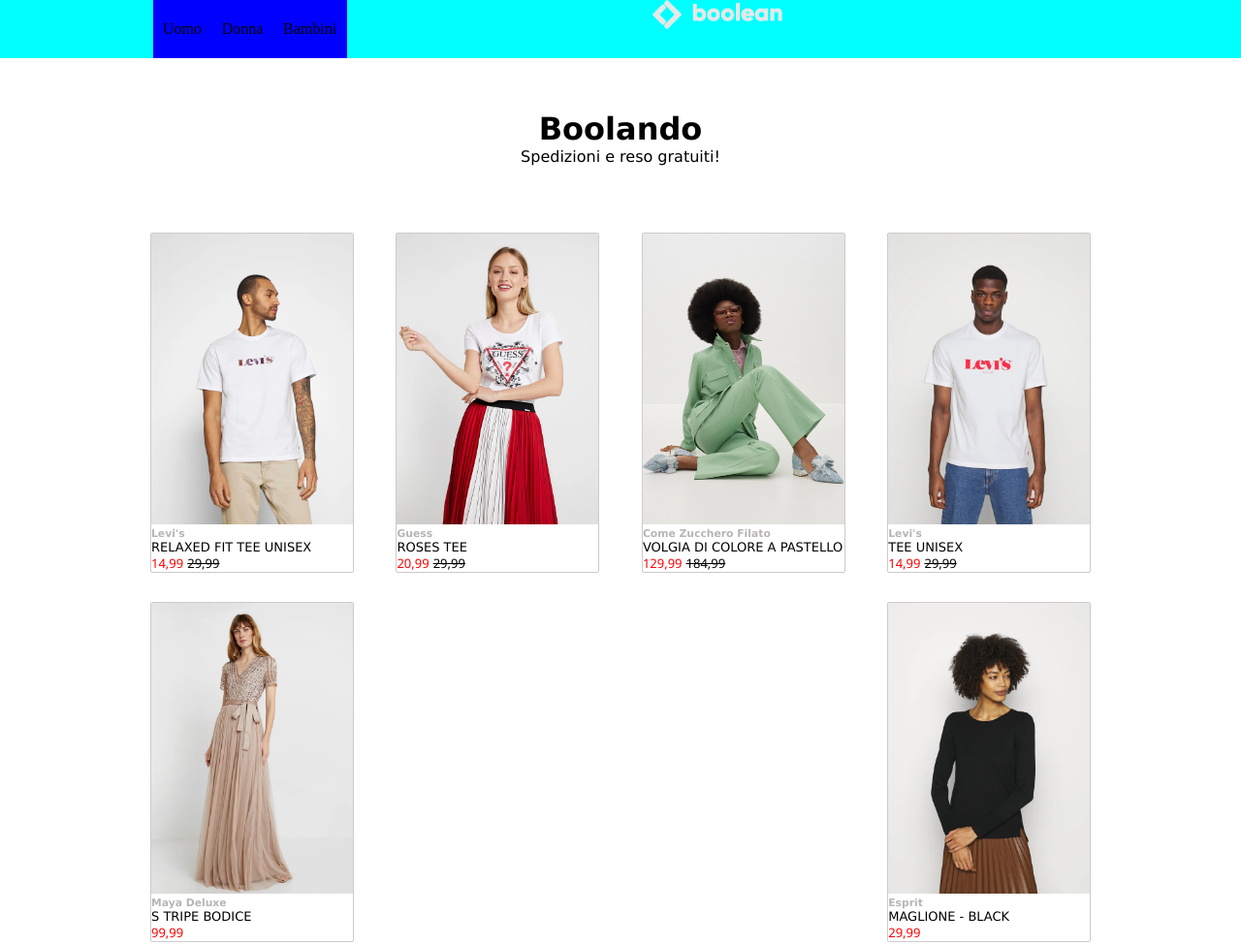
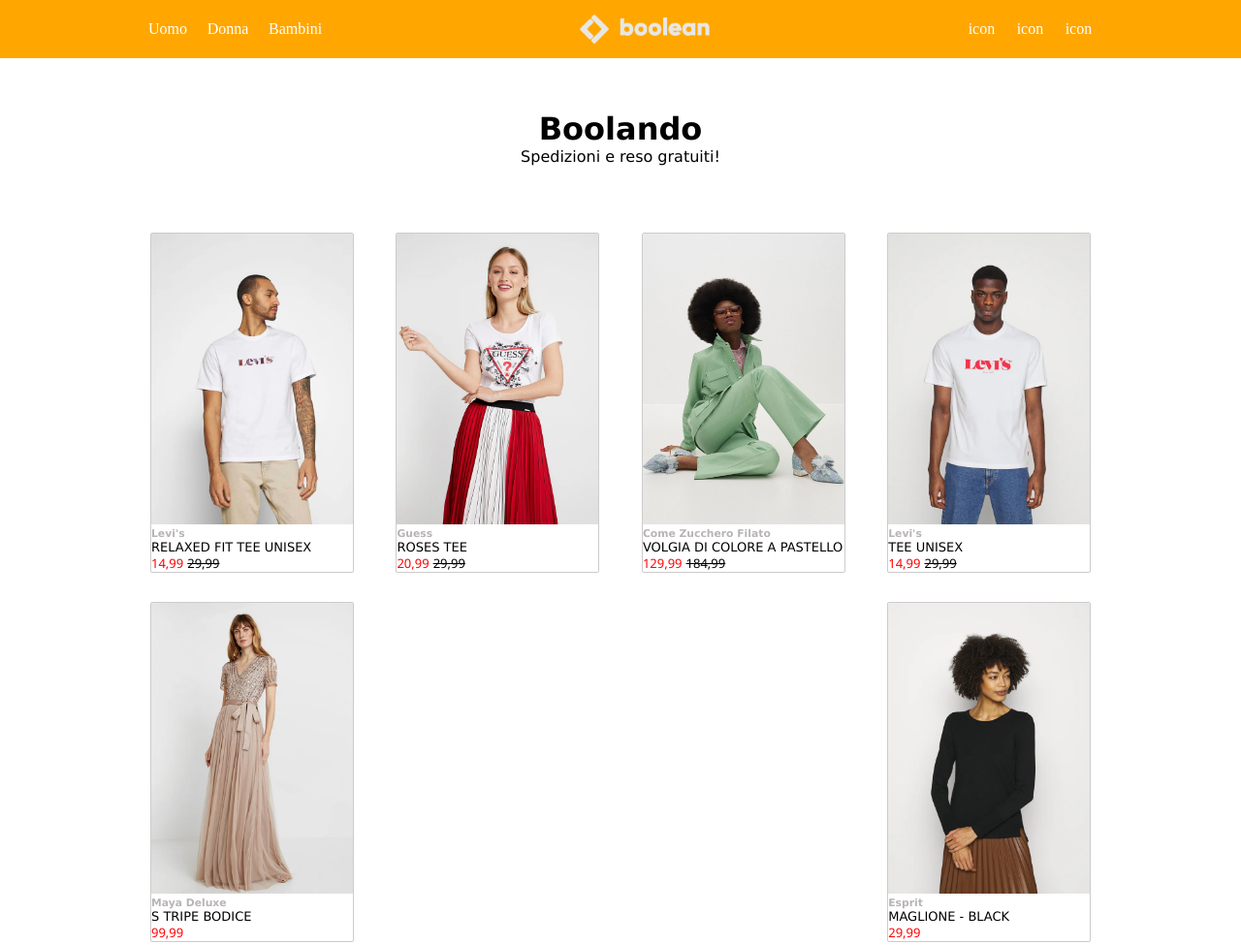
Before and after one commit to thrudr/html-css-boolando, a plain HTML site: page index.html in a window 1280 px wide. Shown: the whole page at 97% size. Drawn offline with Linux system fonts and the light colour scheme.

Commit message:
.nb-icons

```diff
--- a/index.html
+++ b/index.html
@@ -5,7 +5,10 @@
     <meta http-equiv="X-UA-Compatible" content="IE=edge">
     <meta name="viewport" content="width=device-width, initial-scale=1.0">
     <title>Boolando</title>
+
+    <!--Links-->
     <link rel="stylesheet" href="./style.css">
+
 </head>
 <body>
 
@@ -22,7 +25,9 @@
             <img id="height-logo" src="./img/boolean-logo.png" alt="Logo Boolean">
 
             <div class="nb-icons">
-
+                <div><p>icon</p></div>
+                <div><p>icon</p></div>
+                <div><p>icon</p></div>
             </div>
 
         </div>
--- a/style.css
+++ b/style.css
@@ -36,19 +36,27 @@ img {
 #navbar-flex  {
     display: flex;
     justify-content: space-around;
-    background-color: aqua;
+    padding: 15px;
 }
 
 .nb-item {
     display: flex;
     width: 200px;
-    background-color: blue;
     align-items: center;
     justify-content: space-around;
+    color: white;
 }
 
 #height-logo {
     height: 30px;
+}
+
+.nb-icons{
+    display: flex;
+    justify-content: space-around;
+    width: 150px;
+    align-items: center;
+    color: white;
 }
 
 .flex-item {
```
